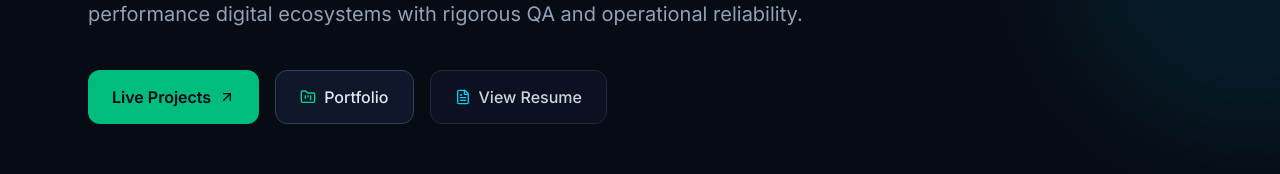
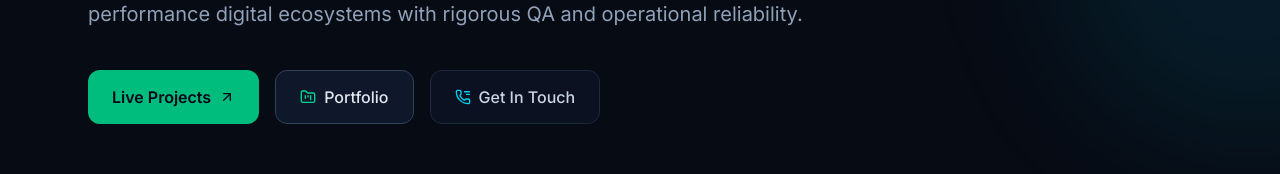
Before and after one commit to 2steve8/wsd-portfolio, a Next.js app: page / in a window 1280 px wide. Shown: the part 507-681 px from the top of the page. Built offline with nearby package versions, Linux system fonts and the light colour scheme.

Commit message:
minor changes on hero and projects

```diff
--- a/src/app/page.tsx
+++ b/src/app/page.tsx
@@ -25,6 +25,7 @@ import {
   Mail,
   MapPin,
   Phone,
+  PhoneLog,
   Terminal,
 } from "lucide-react";
 import { useRef } from "react";
@@ -213,13 +214,12 @@ export default function PortfolioPage() {
             </a>
 
             <a
-              href={PERSONAL_INFO.resumePdfUrl}
-              target="_blank"
+              href="#contact"
               rel="noopener noreferrer"
               className="hero-cta px-6 py-3.5 rounded-xl bg-slate-900/60 border border-slate-800 text-slate-300 font-medium hover:border-slate-600 transition-colors flex items-center gap-2"
             >
-              <FileText className="w-4 h-4 text-cyan-400" />
-              View Resume
+              <PhoneLog className="w-4 h-4 text-cyan-400" />
+              Get In Touch
             </a>
           </div>
         </section>
@@ -237,7 +237,7 @@ export default function PortfolioPage() {
 
           <div className="grid grid-cols-1 lg:grid-cols-12 gap-8 items-stretch">
             {/* Left Column: Core Focus & Philosophy Card (5 Cols) */}
-            <div className="lg:col-span-5 rounded-3xl bg-gradient-to-br from-slate-900/90 via-slate-900/50 to-emerald-950/20 border border-emerald-500/30 p-8 sm:p-10 relative overflow-hidden flex flex-col justify-between shadow-2xl shadow-emerald-950/20">
+            <div className="lg:col-span-5 rounded-3xl bg-linear-to-br from-slate-900/90 via-slate-900/50 to-emerald-950/20 border border-emerald-500/30 p-8 sm:p-10 relative overflow-hidden flex flex-col justify-between shadow-2xl shadow-emerald-950/20">
               <div className="absolute -top-20 -left-20 w-48 h-48 bg-emerald-500/10 rounded-full blur-3xl pointer-events-none" />
 
               <div>
@@ -344,7 +344,7 @@ export default function PortfolioPage() {
             <div className="hidden lg:grid grid-cols-12 gap-16 items-start mt-8">
               {/* Left Column: Pinned Sticky Title & Dynamic Copy */}
               <div className="col-span-5 sticky top-28 z-20">
-                <div className="relative min-h-[380px]">
+                <div className="relative min-h-95">
                   {PROJECTS.map((project, idx) => (
                     <div
                       key={project.title}
@@ -408,7 +408,7 @@ export default function PortfolioPage() {
                         <span className="w-3 h-3 rounded-full bg-amber-500/80" />
                         <span className="w-3 h-3 rounded-full bg-emerald-500/80" />
                       </div>
-                      <span className="text-xs font-mono text-slate-400 truncate max-w-[260px] bg-slate-950 px-3 py-0.5 rounded border border-slate-800">
+                      <span className="text-xs font-mono text-slate-400 truncate max-w-65 bg-slate-950 px-3 py-0.5 rounded border border-slate-800">
                         {project.url.replace(/^https?:\/\//, "")}
                       </span>
                       <a
@@ -432,9 +432,9 @@ export default function PortfolioPage() {
                         src={project.image}
                         alt={`${project.title} preview`}
                         loading="lazy"
-                        className="w-full h-auto min-h-full object-cover object-top transition-transform duration-[6000ms] ease-in-out group-hover/img:-translate-y-[calc(100%-280px)]"
+                        className="w-full h-auto min-h-full object-cover object-top transition-transform duration-6000 ease-in-out group-hover/img:-translate-y-[calc(100%)]"
                       />
-                      <div className="absolute inset-0 bg-gradient-to-t from-slate-950/60 via-transparent to-transparent opacity-60 group-hover/img:opacity-10 transition-opacity pointer-events-none" />
+                      <div className="absolute inset-0 bg-linear-to-t from-slate-950/60 via-transparent to-transparent opacity-60 group-hover/img:opacity-10 transition-opacity pointer-events-none" />
                     </a>
                   </div>
                 ))}
@@ -455,7 +455,7 @@ export default function PortfolioPage() {
                       <span className="w-2.5 h-2.5 rounded-full bg-amber-500/80" />
                       <span className="w-2.5 h-2.5 rounded-full bg-emerald-500/80" />
                     </div>
-                    <span className="text-[11px] font-mono text-slate-400 truncate max-w-[180px] bg-slate-950 px-2.5 py-0.5 rounded border border-slate-800">
+                    <span className="text-[11px] font-mono text-slate-400 truncate max-w-45 bg-slate-950 px-2.5 py-0.5 rounded border border-slate-800">
                       {project.url.replace(/^https?:\/\//, "")}
                     </span>
                     <a
```
